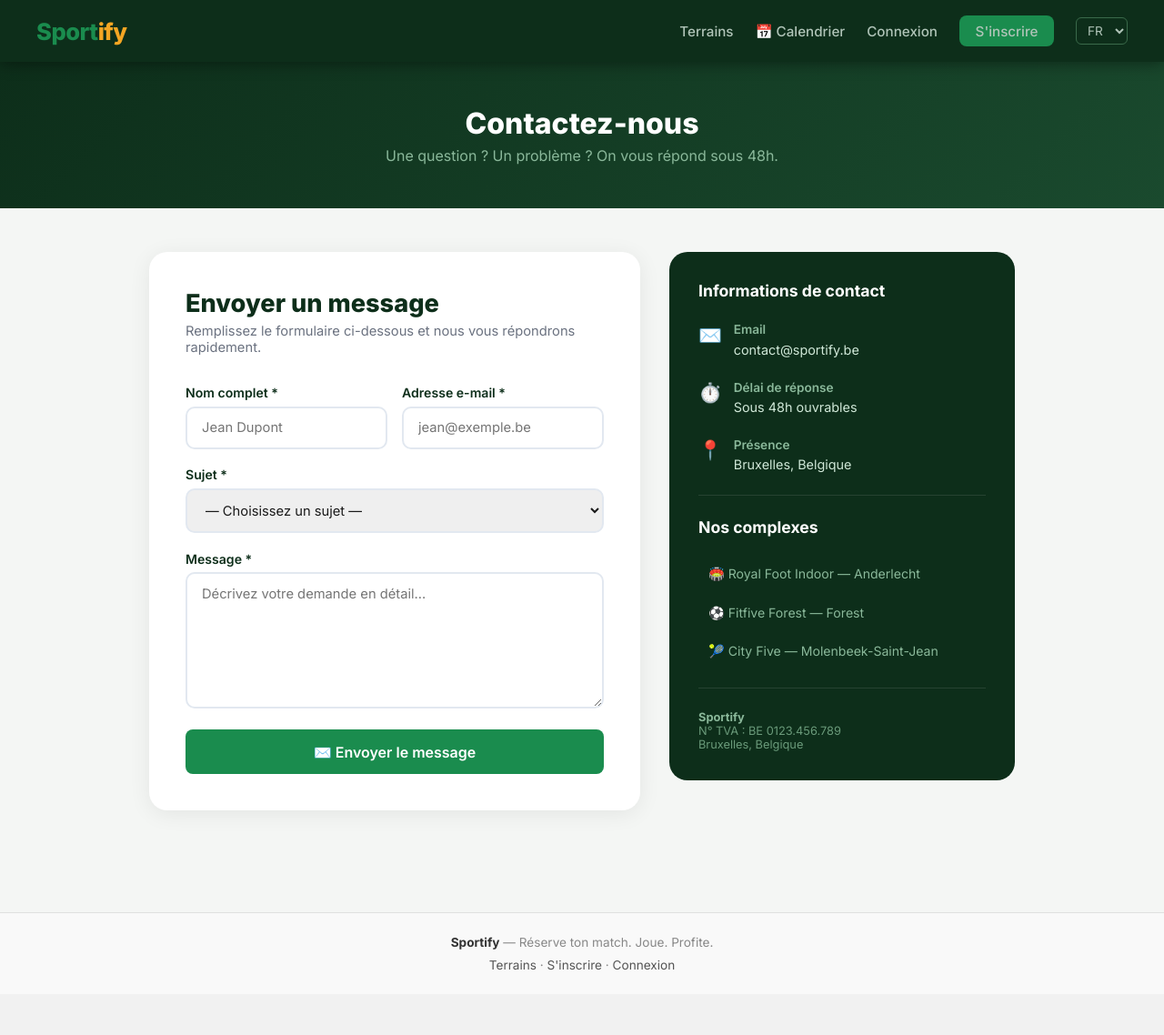
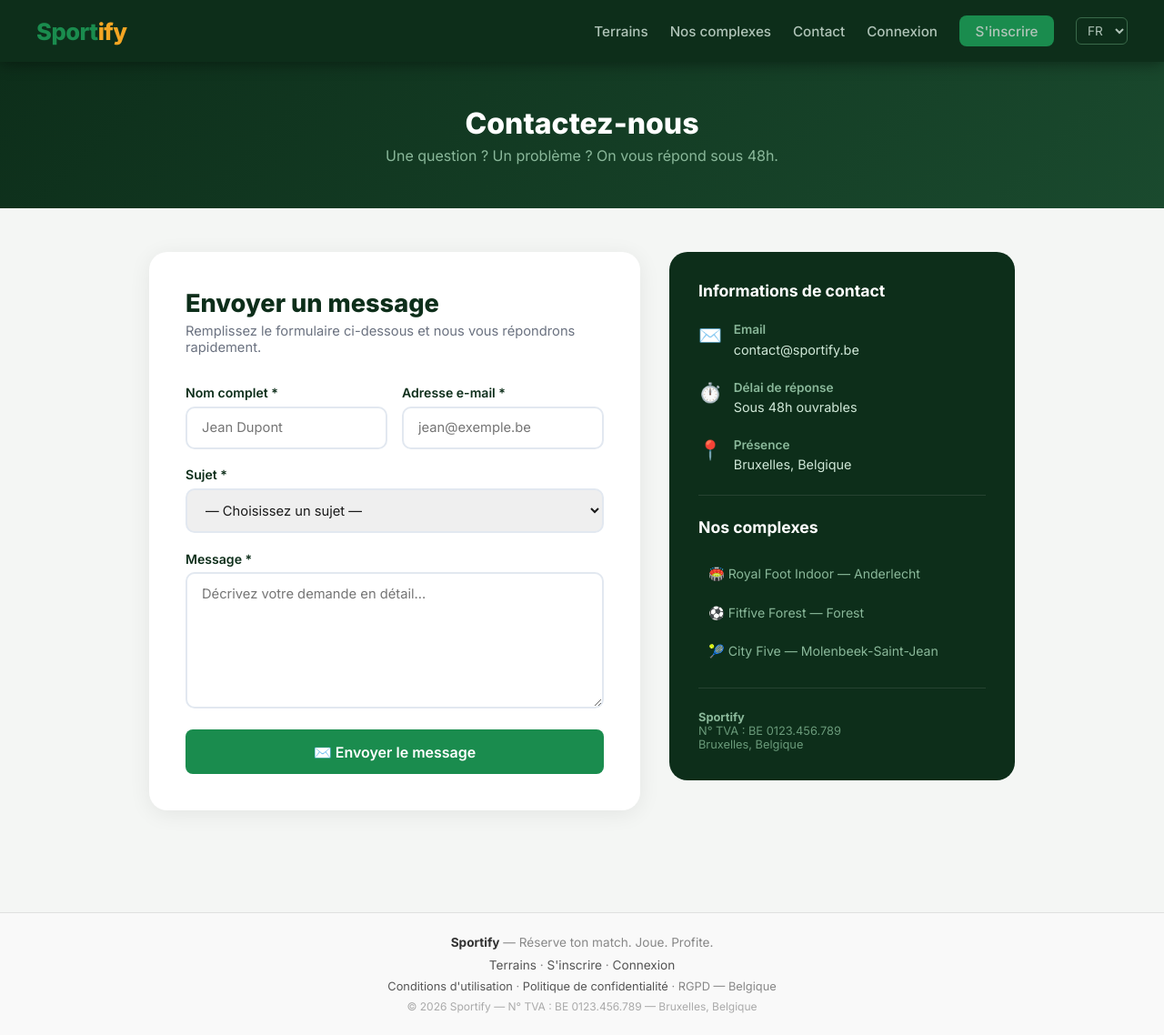
Before and after one commit to Morad-eh/sportify, a Django app: template gestion/templates/gestion/contact.html in a window 1280 px wide. Shown: the whole page at 91% size. Before the commit the page ends 1067 px from the top, so only its background shows below. Run offline with Django 3.2, Linux system fonts and the light colour scheme; the template is opened without the code that fills it, so the values that code supplies are empty.

Commit message:
base : navbar complexes/contact + footer légal RGPD

```diff
--- a/gestion/templates/gestion/base.html
+++ b/gestion/templates/gestion/base.html
@@ -214,10 +214,15 @@
                 <span></span><span></span><span></span>
             </button>
             <ul class="nav-links" id="nav-links">
-                <li><a href="{% url 'terrains' %}">{% trans "Terrains" %}</a></li>
-                <li><a href="{% url 'calendrier' %}">📅 {% trans "Calendrier" %}</a></li>
+                {% if not user.is_staff %}
+                    <li><a href="{% url 'terrains' %}">{% trans "Terrains" %}</a></li>
+                    <li><a href="{% url 'nos_complexes' %}">{% trans "Nos complexes" %}</a></li>
+                {% endif %}
+                <li><a href="{% url 'contact' %}">{% trans "Contact" %}</a></li>
                 {% if user.is_authenticated %}
-                    <li><a href="{% url 'dashboard' %}">{% trans "Mon espace" %}</a></li>
+                    {% if not user.is_staff %}
+                        <li><a href="{% url 'dashboard' %}">{% trans "Mon espace" %}</a></li>
+                    {% endif %}
                     <li><a href="{% url 'profil' %}">{% trans "Mon profil" %}</a></li>
                     {% if user.is_staff %}
                         <li><a href="{% url 'admin_dashboard' %}">📊 Dashboard</a></li>
@@ -266,10 +271,18 @@
     <footer>
         <p><strong>Sportify</strong> &mdash; {% trans "Réserve ton match. Joue. Profite." %}</p>
         <p style="margin-top:0.6rem">
-            <a href="{% url 'terrains' %}">{% trans "Terrains" %}</a> &middot;
-            <a href="{% url 'inscription' %}">{% trans "S'inscrire" %}</a> &middot;
-            <a href="{% url 'connexion' %}">{% trans "Connexion" %}</a>
+            <a href="{% url 'terrains' %}">{% trans "Terrains" %}</a>
+            {% if not user.is_authenticated %}
+                &middot; <a href="{% url 'inscription' %}">{% trans "S'inscrire" %}</a>
+                &middot; <a href="{% url 'connexion' %}">{% trans "Connexion" %}</a>
+            {% endif %}
         </p>
+        <p style="margin-top:0.5rem; font-size:0.8rem;">
+            <a href="{% url 'conditions' %}">{% trans "Conditions d'utilisation" %}</a> &middot;
+            <a href="{% url 'confidentialite' %}">{% trans "Politique de confidentialité" %}</a> &middot;
+            {% trans "RGPD — Belgique" %}
+        </p>
+        <p style="margin-top:0.4rem; font-size:0.75rem; color:#aaa;">© 2026 Sportify — N° TVA : BE 0123.456.789 — Bruxelles, Belgique</p>
     </footer>
 </body>
 </html>
```
